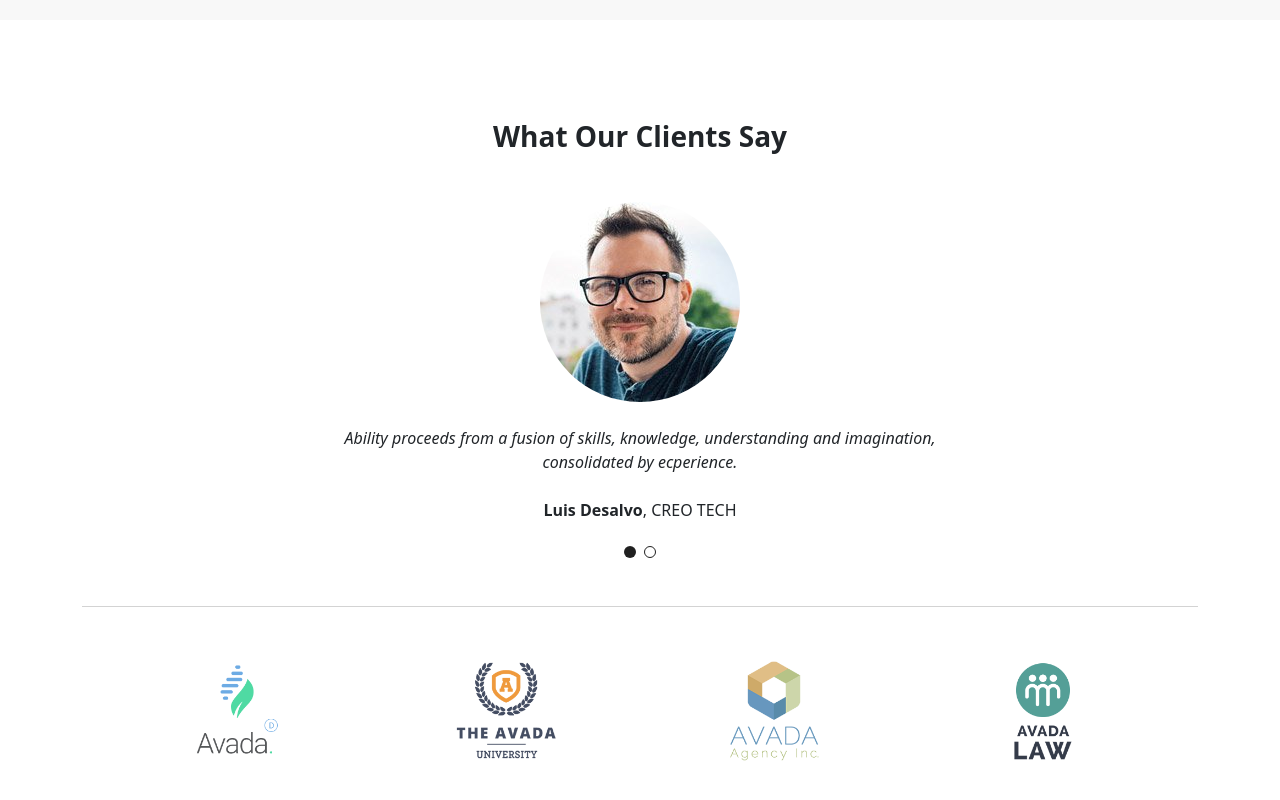
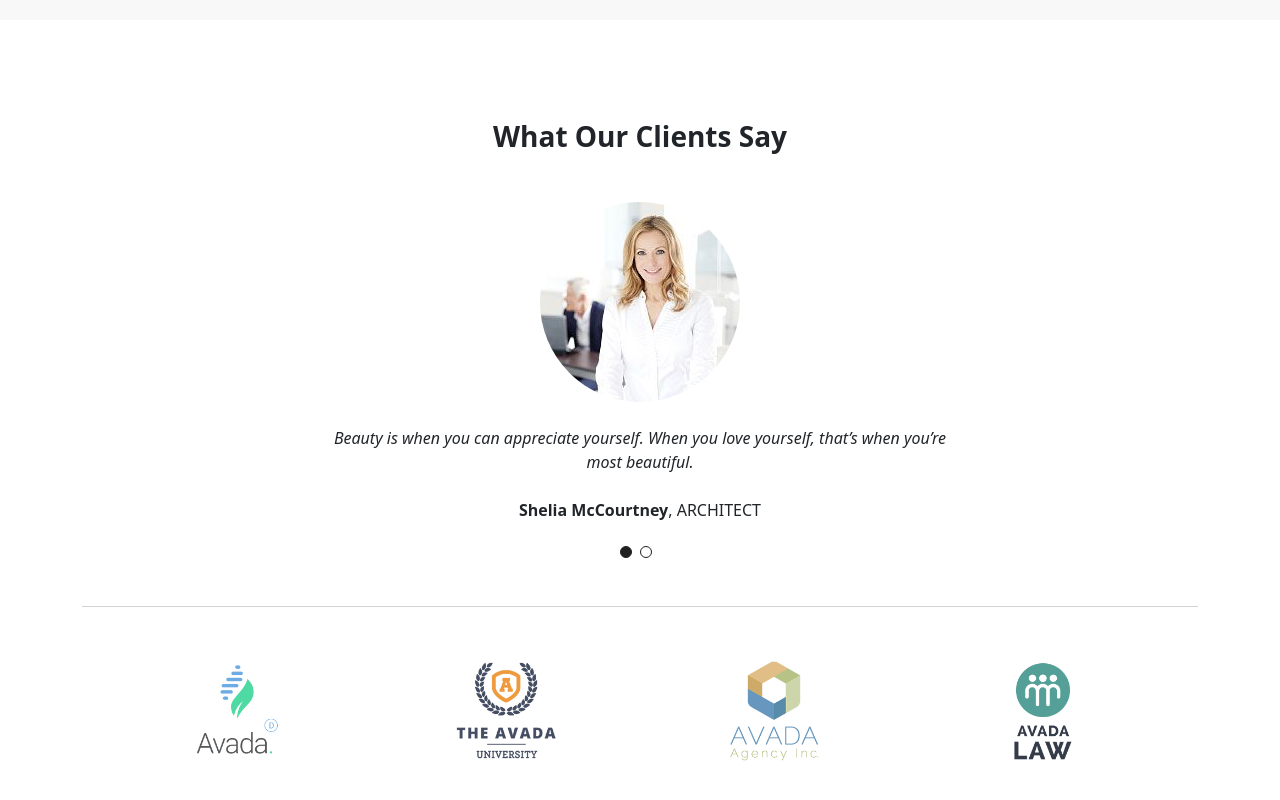
Before and after one commit to filippo-falcone/proj-html-vuejs, a Vue app: page / in a window 1280 px wide. Shown: the part 5208-6008 px from the top of the page. Built offline with nearby package versions, Linux system fonts and the light colour scheme.

Commit message:
feat: added carousel to AppClients

```diff
--- a/src/components/AppClients.vue
+++ b/src/components/AppClients.vue
@@ -1,24 +1,52 @@
 <script>
-export default {}
+export default {
+    data() {
+        return {
+            clients: [
+                {
+                    image: 'testimonials-1',
+                    text: 'Beauty is when you can appreciate yourself. When you love yourself, that’s when you’re most beautiful.',
+                    name: 'Shelia McCourtney',
+                    profession: 'architect'
+                },
+                {
+                    image: 'testimonials-2',
+                    text: 'Ability proceeds from a fusion of skills, knowledge, understanding and imagination, consolidated by ecperience.',
+                    name: 'Luis Desalvo',
+                    profession: 'creo tech'
+                }
+            ],
+            activeItem: 0,
+        };
+    },
+    methods: {
+        nextSlide() {
+            this.activeItem < this.clients.length - 1 ? this.activeItem++ : this.activeItem = 0;
+            console.log(this.activeItem);
+        },
+        getImageUrl(name) {
+            return new URL(`../assets/images/${name}.jpg`, import.meta.url).href
+        }
+    }
+}
 </script>
 
 <template>
     <section class="clients">
         <div class="container text-center">
             <div class="row justify-content-center">
+                <h3 class="mb-4">What Our  Clients Say</h3>
                 <div class="col-7">
-                    <h3 class="mb-5">What Our  Clients Say</h3>
                     <div class="img-container my-4">
-                        <img src="../assets/images/testimonials-2.jpg" alt="">
+                        <img :src="getImageUrl(clients[activeItem].image)" :alt="clients[activeItem].name">
                     </div>
-                    <i>Ability proceeds from a fusion of skills, knowledge, understanding and imagination, consolidated by ecperience.</i>
+                    <i>{{ clients[activeItem].text }}</i>
                     <div class="my-4">
-                        <strong>Luis Desalvo</strong>
-                        <span class="text-uppercase">, creo tech</span>
+                        <strong>{{ clients[activeItem].name }}</strong>
+                        <span class="text-uppercase">, {{ clients[activeItem].profession }}</span>
                     </div>
                     <div class="points-container d-flex justify-content-center">
-                        <div class="point me-2"></div>
-                        <div class="point active"></div>
+                        <div v-for="i, index in 2" class="point me-2" :class="{'active': index == activeItem}" @click="nextSlide"></div>
                     </div>
                 </div>
             </div>
@@ -58,12 +86,11 @@ export default {}
                 .point {
                     width: .75rem;
                     height: .75rem;
-                    background-color: $brand-dark;
+                    border: 1px solid $brand-dark;
                     border-radius: 50%;
 
                     &.active {
-                        background-color: transparent;
-                        border: 1px solid $brand-dark;
+                        background-color: $brand-dark;
                     }
                 }
             }
```
